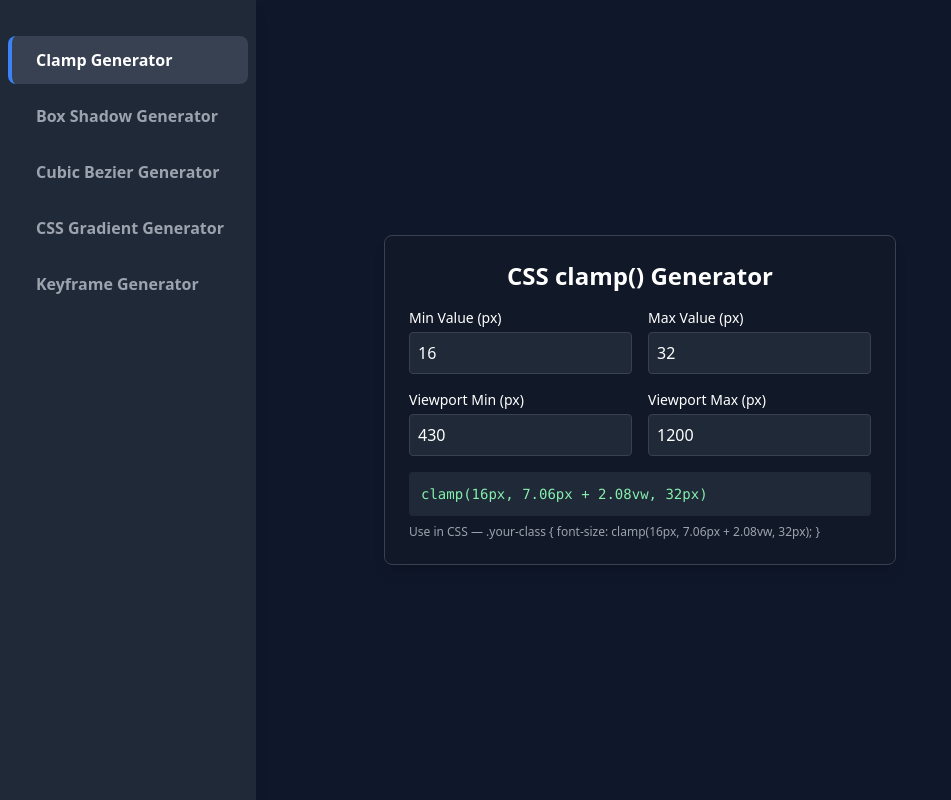
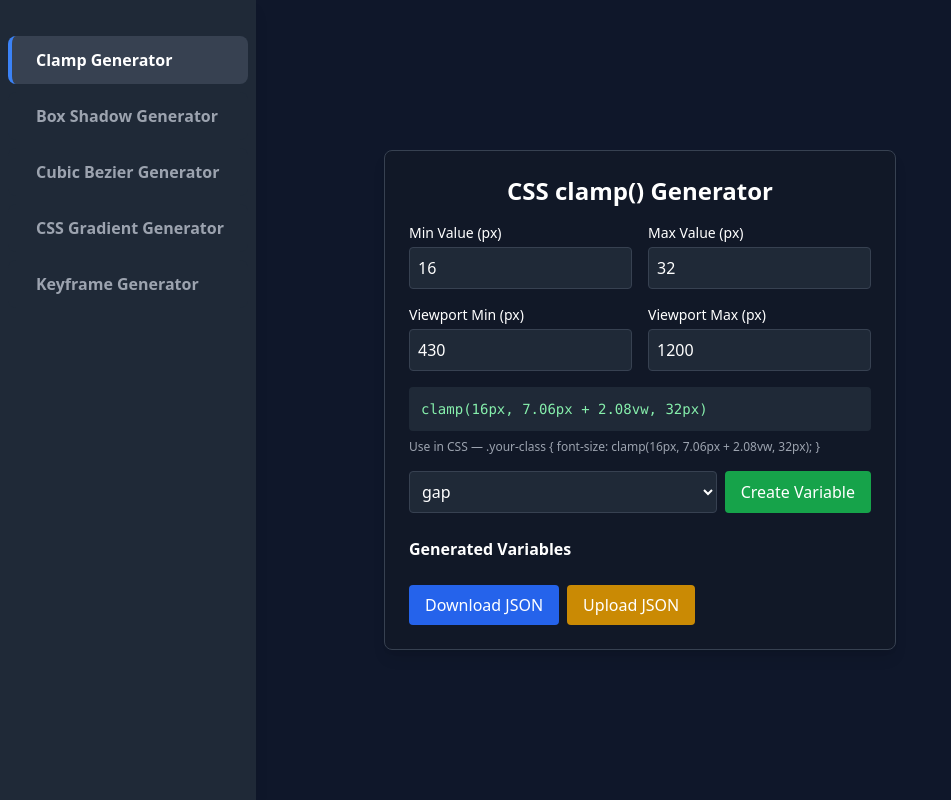
Before and after one commit to ashfad0273/CSS-Generators, a plain HTML site: page index.html in a window 1280 px wide. Shown: the whole page, without its empty margins (0-951 px from the left). Drawn offline with nearby package versions, Linux system fonts and the light colour scheme.

Commit message:
Update index.html

```diff
--- a/index.html
+++ b/index.html
@@ -2,7 +2,7 @@
 <html lang="en">
 <head>
   <meta charset="utf-8" />
-    <title>Clamp Generator | By Ashfad</title>
+  <title>Clamp Generator 2 | By Ashfad</title>
   <link rel="icon" href="assets/fav-icon.png" type="image/png">
   <script src="https://cdn.tailwindcss.com"></script>
   <meta name="viewport" content="width=device-width,initial-scale=1" />
@@ -15,10 +15,10 @@
 
         <div id="sidebar-container"></div>
 
-
 <div class="w-full max-w-lg card p-6 rounded-lg shadow-lg">
   <h1 class="text-2xl font-bold mb-4 text-center">CSS clamp() Generator</h1>
 
+  <!-- Inputs -->
   <div class="grid grid-cols-1 md:grid-cols-2 gap-4">
     <div>
       <label class="block text-sm mb-1">Min Value (px)</label>
@@ -38,15 +38,44 @@
     </div>
   </div>
 
+  <!-- Output -->
   <div class="mt-4">
     <div id="outputBox" class="p-3 rounded bg-gray-800 text-green-300 font-mono text-sm cursor-pointer" title="Click to copy"></div>
     <div id="cssSnippet" class="mt-2 text-xs text-gray-400"></div>
   </div>
 
+  <!-- Type + Create -->
+  <div class="mt-4 flex gap-2">
+    <select id="clampType" class="flex-1 p-2 rounded bg-gray-800 text-white border border-gray-700">
+      <option value="gap">gap</option>
+      <option value="typography">typography</option>
+      <option value="height">height</option>
+      <option value="width">width</option>
+      <option value="padding">padding</option>
+      <option value="margin">margin</option>
+    </select>
+    <button id="createVarBtn" class="bg-green-600 hover:bg-green-700 px-4 py-2 rounded text-white">Create Variable</button>
   </div>
+
+  <!-- Generated Variables -->
+  <h2 class="mt-6 mb-2 font-semibold">Generated Variables</h2>
+  <div id="varList" class="space-y-2 max-h-48 overflow-y-auto"></div>
+
+  <!-- Download / Upload -->
+  <div class="mt-4 flex gap-2">
+    <button id="downloadBtn" class="bg-blue-600 hover:bg-blue-700 px-4 py-2 rounded text-white">Download JSON</button>
+    <label class="bg-yellow-600 hover:bg-yellow-700 px-4 py-2 rounded text-white cursor-pointer">
+      Upload JSON
+      <input id="uploadInput" type="file" accept=".json" class="hidden" />
+    </label>
+  </div>
+</div>
+
 
 <script src="scripts/clamp.js"></script>
 <script src="scripts/script.js"></script>
+</body>
 
-</body>
+
+
 </html>
```
Lines whose indentation alone changed are shown as unchanged.
